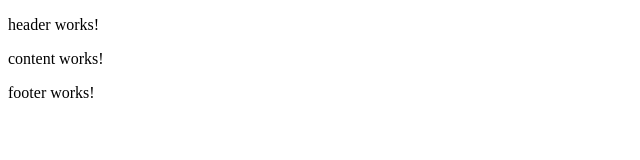
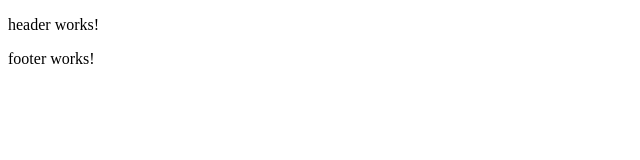
Before and after one commit to gohighgo/foodshop1, an Angular app: page / in a window 1280 px wide. Shown: the top 160 px of the page, without its empty margins (0-640 px from the left). Built offline with nearby package versions, Linux system fonts and the light colour scheme.

Commit message:
Updated layout component

```diff
--- a/src/app/layout/layout.component.html
+++ b/src/app/layout/layout.component.html
@@ -1,3 +1,2 @@
 <app-header></app-header>
-<app-content></app-content>
 <app-footer></app-footer>
```
